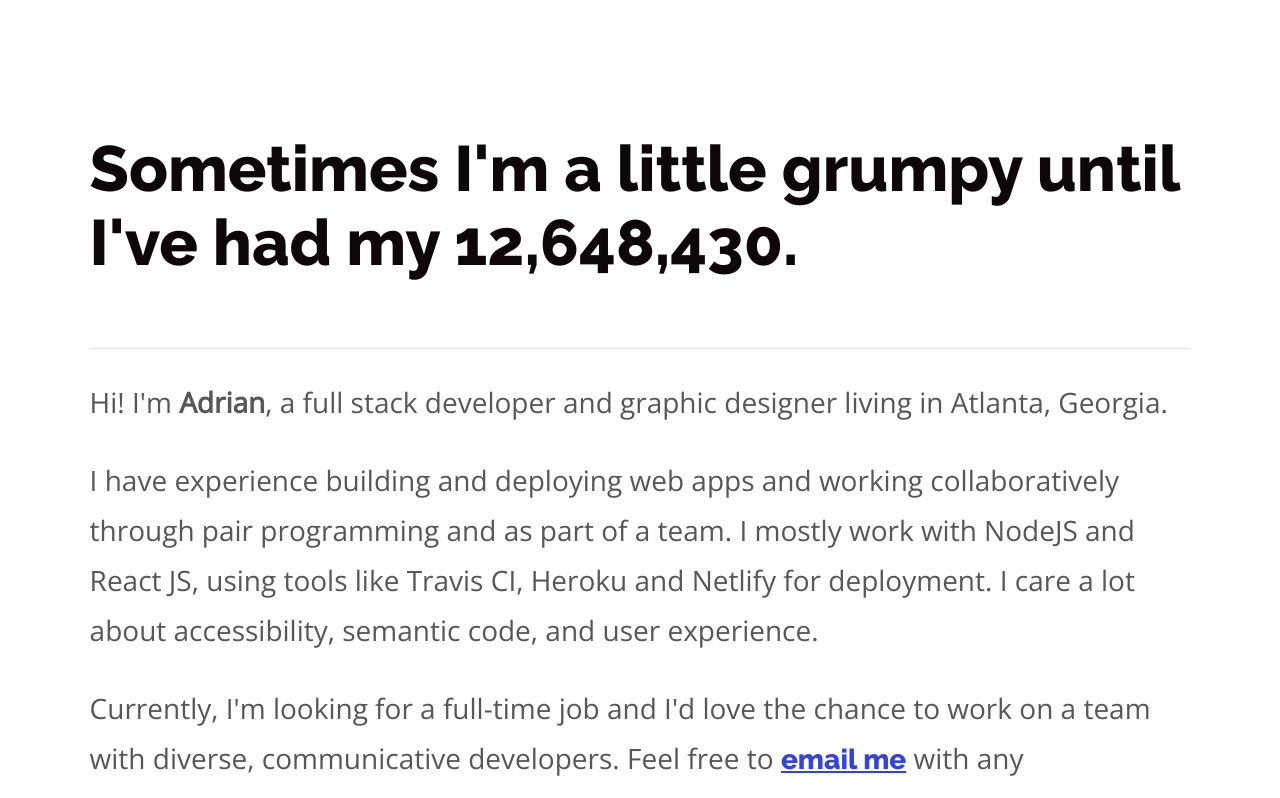
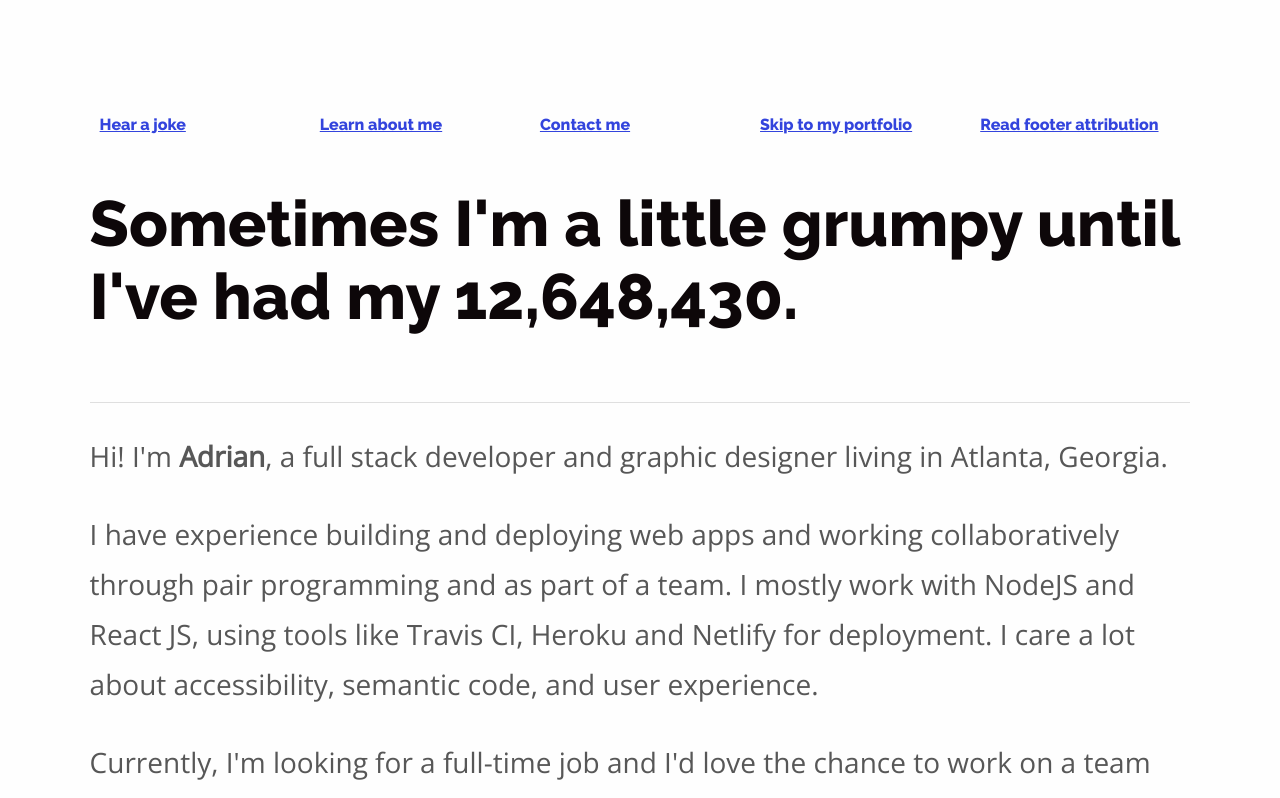
Before and after one commit to adriantoddross/portfolio, a React (Create React App) app: page / in a window 1280 px wide. Shown: the top 798 px of the page. Built offline with nearby package versions, Linux system fonts and the light colour scheme.

Commit message:
add id to parent tags for skip navigation

```diff
--- a/src/App.css
+++ b/src/App.css
@@ -32,6 +32,18 @@ a:focus { color: #bb1122 }
 
 .section-header, .a11y-text {
   display: none;
+}
+
+.skip-nav {
+  display: flex;
+  flex-flow: row wrap;
+  justify-content: space-evenly;
+  padding: 0;
+}
+
+.skip-nav a {
+  flex: 1;
+  padding: 10px;
 }
 
 .links {
--- a/src/components/AboutMe.js
+++ b/src/components/AboutMe.js
@@ -2,7 +2,7 @@ import React from 'react';
 
 export default function AboutMe(props) {
   return (
-    <div>
+    <div id='about'>
         <h1 className='section-header'>Adrian Ross: Full Stack Web Dev & Graphic Designer</h1>
         <section className='about'>
           <h2 className='section-header'>About Me</h2>
--- a/src/components/Footer.js
+++ b/src/components/Footer.js
@@ -3,7 +3,7 @@ import React from 'react';
 export default function Footer(props) {
   return (
     <div className='footer-container'>
-      <footer className='footer' role='contentinfo'>
+      <footer id='footer' className='footer' role='contentinfo'>
         <div className='footer-img-container'>
           <img className='footer-img' src="https://res.cloudinary.com/adriantoddross/image/upload/v1527785141/adrian-ross.png" alt="null"/>
         </div>
--- a/src/components/Header.js
+++ b/src/components/Header.js
@@ -1,4 +1,4 @@
-import React from 'react';
+import React, {Component} from 'react';
 
 export default function Header(props) {
 
@@ -18,7 +18,16 @@ export default function Header(props) {
 
   return (
     <div>
-      <header className="banner" role='banner'>
+      <nav>
+        <ul className='skip-nav'>
+          <a href='#joke'>Hear a joke</a>
+          <a href='#about'>Learn about me</a>
+          <a href='#contact'>Contact me</a>
+          <a href='#portfolio'>Skip to my portfolio</a>
+          <a href='#footer'>Read footer attribution</a>
+        </ul>
+      </nav>
+      <header id='joke' className="banner" role='banner'>
         <h1>
         {randomString}
         </h1>
--- a/src/components/Links.js
+++ b/src/components/Links.js
@@ -4,7 +4,7 @@ export default function Links(props) {
   return(
     <div className='links-container'>
       <h2 className='section-header'>Contact Links</h2>
-      <ul className="links">
+      <ul id='contact' className="links">
         <li>
           <a className='email' href="mailto:adriantoddross@gmail.com">Email</a>
         </li>
--- a/src/components/List.js
+++ b/src/components/List.js
@@ -13,7 +13,7 @@ export default function List (props) {
   return (
     <div className='projects-container'>
       <h1 className='section-header'>My Projects</h1>
-      <ul className='project-list'>
+      <ul id='portfolio' className='project-list'>
         {projects}
       </ul>
     </div>
```
